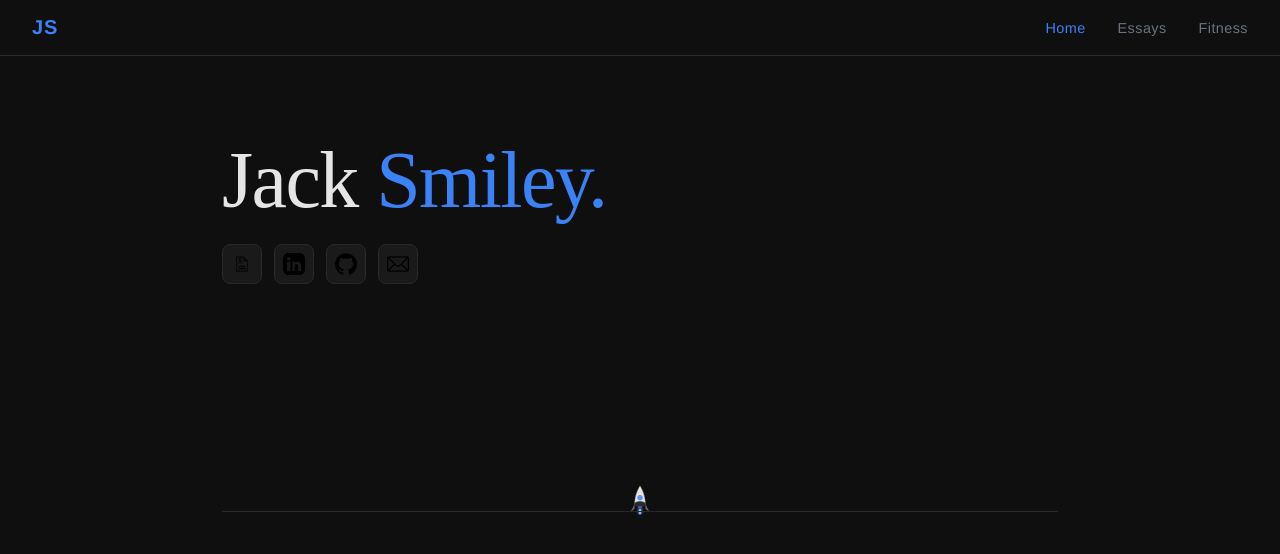
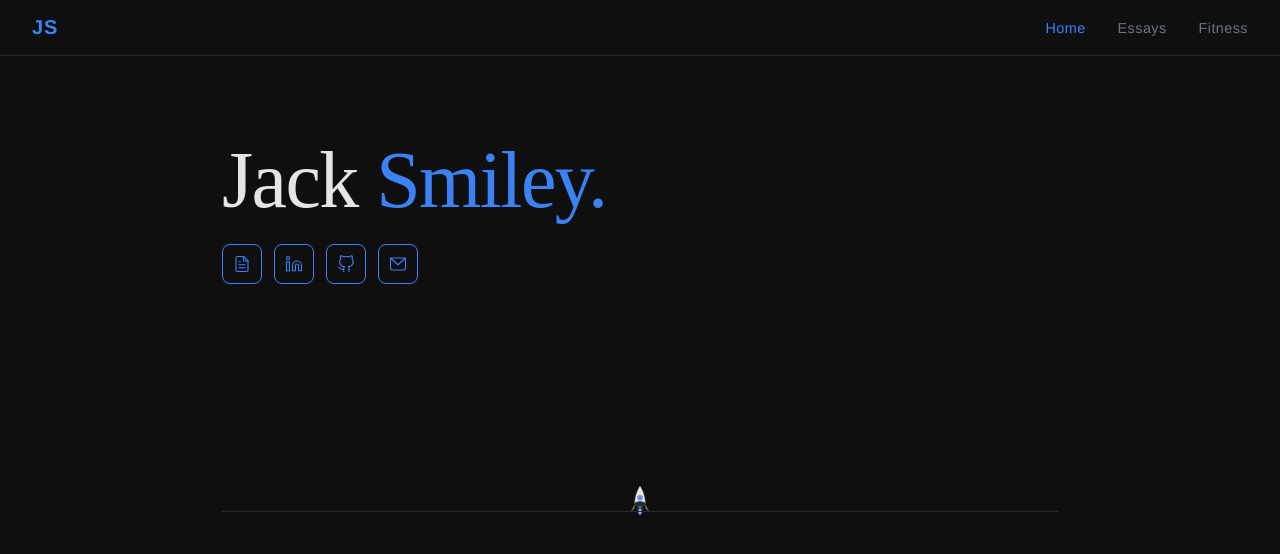
Before and after one commit to SmileyJack/jack-smiley-website, a Vue app: page / in a window 1280 px wide. Shown: the top 554 px of the page. Built offline with nearby package versions, Linux system fonts and the light colour scheme.

Commit message:
change color ContactIcons

```diff
--- a/src/components/ContactIcons.vue
+++ b/src/components/ContactIcons.vue
@@ -1,16 +1,31 @@
 <template>
   <div class="contact-icons">
     <a href="https://drive.google.com/file/d/1bHy2zqcYWDa5ZG_cUxwl0vBsYXn8of-0/view?usp=sharing" class="icon-btn" target="_blank" title="Resume">
-      <img src="/icons/resume.png" alt="Resume" />
+      <svg viewBox="0 0 24 24" fill="none" stroke="currentColor" stroke-width="1.5" stroke-linecap="round" stroke-linejoin="round">
+        <path d="M14 2H6a2 2 0 0 0-2 2v16a2 2 0 0 0 2 2h12a2 2 0 0 0 2-2V8z" />
+        <polyline points="14 2 14 8 20 8" />
+        <line x1="16" y1="13" x2="8" y2="13" />
+        <line x1="16" y1="17" x2="8" y2="17" />
+        <polyline points="10 9 9 9 8 9" />
+      </svg>
     </a>
     <a href="https://www.linkedin.com/in/jack-b-smiley/" class="icon-btn" target="_blank" title="LinkedIn">
-      <img src="/icons/linkedin.png" alt="LinkedIn" />
+      <svg viewBox="0 0 24 24" fill="none" stroke="currentColor" stroke-width="1.5" stroke-linecap="round" stroke-linejoin="round">
+        <path d="M16 8a6 6 0 0 1 6 6v7h-4v-7a2 2 0 0 0-2-2 2 2 0 0 0-2 2v7h-4v-7a6 6 0 0 1 6-6z" />
+        <rect x="2" y="9" width="4" height="12" />
+        <circle cx="4" cy="4" r="2" />
+      </svg>
     </a>
     <a href="https://github.com/SmileyJack" class="icon-btn" target="_blank" title="GitHub">
-      <img src="/icons/github.png" alt="GitHub" />
+      <svg viewBox="0 0 24 24" fill="none" stroke="currentColor" stroke-width="1.5" stroke-linecap="round" stroke-linejoin="round">
+        <path d="M9 19c-5 1.5-5-2.5-7-3m14 6v-3.87a3.37 3.37 0 0 0-.94-2.61c3.14-.35 6.44-1.54 6.44-7A5.44 5.44 0 0 0 20 4.77 5.07 5.07 0 0 0 19.91 1S18.73.65 16 2.48a13.38 13.38 0 0 0-7 0C6.27.65 5.09 1 5.09 1A5.07 5.07 0 0 0 5 4.77a5.44 5.44 0 0 0-1.5 3.78c0 5.42 3.3 6.61 6.44 7A3.37 3.37 0 0 0 9 18.13V22" />
+      </svg>
     </a>
     <a href="mailto:jackbsmiley@gmail.com" class="icon-btn" title="Email">
-      <img src="/icons/email.png" alt="Email" />
+      <svg viewBox="0 0 24 24" fill="none" stroke="currentColor" stroke-width="1.5" stroke-linecap="round" stroke-linejoin="round">
+        <rect x="2" y="4" width="20" height="16" rx="2" />
+        <polyline points="22,4 12,13 2,4" />
+      </svg>
     </a>
   </div>
 </template>
@@ -30,27 +45,23 @@
 .icon-btn {
   width: 40px;
   height: 40px;
-  background: var(--surface);
-  border: 1px solid var(--border);
+  background: transparent;
+  border: 1px solid var(--accent);
   border-radius: 8px;
   display: flex;
   align-items: center;
   justify-content: center;
-  transition: border-color 0.15s, background 0.15s;
+  color: var(--accent);
+  transition: background 0.15s, color 0.15s;
 }
 
 .icon-btn:hover {
-  border-color: var(--accent);
-  background: #1e2a3a;
+  background: var(--accent);
+  color: var(--text);
 }
 
-.icon-btn img {
-  height: 60%;
-  width: auto;
-  filter: brightness(0.85);
-}
-
-.icon-btn:hover img {
-  filter: brightness(1);
+.icon-btn svg {
+  width: 18px;
+  height: 18px;
 }
 </style>
```
